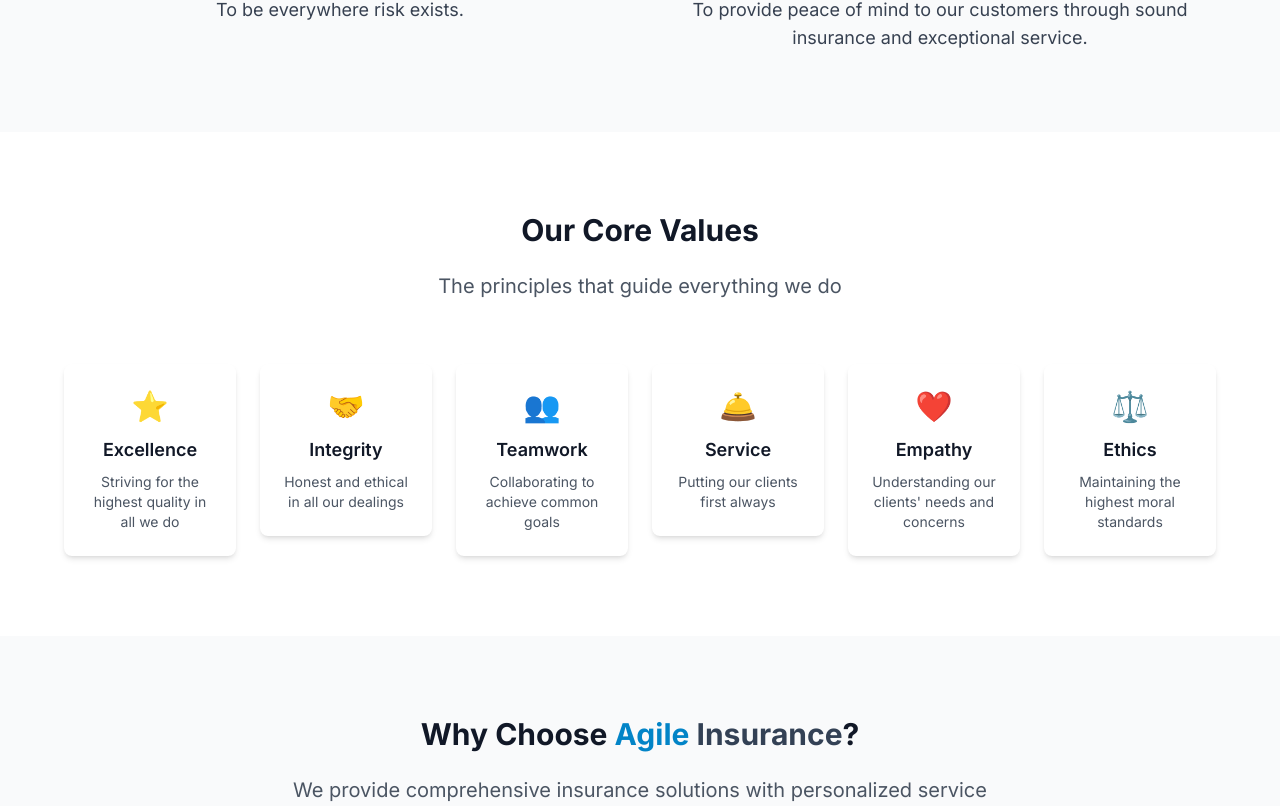
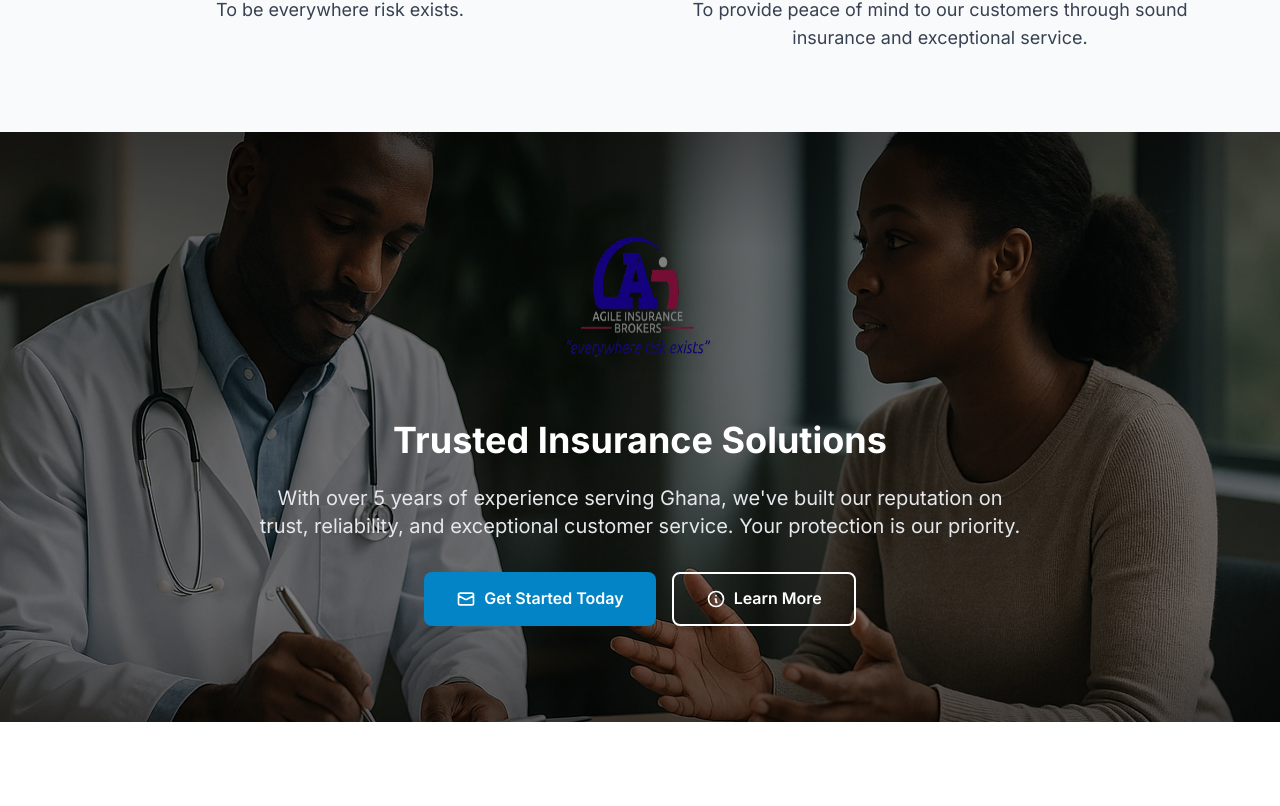
Before and after one commit to KakraGeek/AIB_V2, a React (Vite) app: page / in a window 1280 px wide. Shown: the part 1569-2375 px from the top of the page. Built offline with nearby package versions, Linux system fonts and the light colour scheme.

Commit message:
Add brand parallax section with logo overlay to home page

```diff
--- a/src/pages/Home.tsx
+++ b/src/pages/Home.tsx
@@ -65,6 +65,94 @@
           </div>
         </div>
       </section>
+
+      {/* Brand Parallax Section */}
+      <ScrollAnimation animation="fadeIn" delay={0.25}>
+        <section className="relative py-24 overflow-hidden">
+          {/* Fixed Background Image */}
+          <div
+            className="absolute inset-0 bg-cover bg-center bg-fixed"
+            style={{
+              backgroundImage: 'url(/images/parallax/banner_parallax_03.webp)',
+              backgroundAttachment: 'fixed'
+            }}
+          />
+
+          {/* Dark Overlay */}
+          <div className="absolute inset-0 bg-black bg-opacity-50" />
+
+          {/* Content with Logo Overlay */}
+          <div className="container-custom relative z-10">
+            <div className="text-center">
+              {/* Brand Logo */}
+              <motion.div
+                className="mb-8"
+                initial={{ opacity: 0, scale: 0.8 }}
+                animate={{ opacity: 1, scale: 1 }}
+                transition={{ duration: 0.8, delay: 0.3 }}
+              >
+                <img
+                  src="/images/logo.png"
+                  alt="Agile Insurance Brokers Ltd"
+                  className="w-32 h-32 md:w-40 md:h-40 mx-auto filter drop-shadow-lg"
+                />
+              </motion.div>
+
+              {/* Brand Message */}
+              <motion.h2
+                className="text-3xl md:text-4xl font-bold text-white mb-6"
+                initial={{ opacity: 0, y: 20 }}
+                animate={{ opacity: 1, y: 0 }}
+                transition={{ duration: 0.6, delay: 0.5 }}
+              >
+                Trusted Insurance Solutions
+              </motion.h2>
+
+              <motion.p
+                className="text-xl text-gray-200 mb-8 max-w-3xl mx-auto"
+                initial={{ opacity: 0, y: 20 }}
+                animate={{ opacity: 1, y: 0 }}
+                transition={{ duration: 0.6, delay: 0.7 }}
+              >
+                With over 5 years of experience serving Ghana, we've built our reputation on trust,
+                reliability, and exceptional customer service. Your protection is our priority.
+              </motion.p>
+
+              {/* Call to Action Buttons */}
+              <motion.div
+                className="flex flex-col sm:flex-row gap-4 justify-center"
+                initial={{ opacity: 0, y: 20 }}
+                animate={{ opacity: 1, y: 0 }}
+                transition={{ duration: 0.6, delay: 0.9 }}
+              >
+                <motion.a
+                  href="/contact"
+                  className="bg-primary-600 hover:bg-primary-700 text-white font-semibold py-3 px-8 rounded-lg transition-colors duration-200 inline-flex items-center justify-center space-x-2"
+                  whileHover={{ scale: 1.05, y: -2 }}
+                  whileTap={{ scale: 0.95 }}
+                >
+                  <svg className="w-5 h-5" fill="none" stroke="currentColor" viewBox="0 0 24 24">
+                    <path strokeLinecap="round" strokeLinejoin="round" strokeWidth={2} d="M3 8l7.89 4.26a2 2 0 002.22 0L21 8M5 19h14a2 2 0 002-2V7a2 2 0 00-2-2H5a2 2 0 00-2 2v10a2 2 0 002 2z" />
+                  </svg>
+                  <span>Get Started Today</span>
+                </motion.a>
+
+                <motion.a
+                  href="/about"
+                  className="border-2 border-white text-white hover:bg-white hover:text-primary-600 font-semibold py-3 px-8 rounded-lg transition-colors duration-200 inline-flex items-center justify-center space-x-2"
+                  whileHover={{ scale: 1.05, y: -2 }}
+                  whileTap={{ scale: 0.95 }}
+                >
+                  <svg className="w-5 h-5" fill="none" stroke="currentColor" viewBox="0 0 24 24">
+                    <path strokeLinecap="round" strokeLinejoin="round" strokeWidth={2} d="M13 16h-1v-4h-1m1-4h.01M21 12a9 9 0 11-18 0 9 9 0 0118 0z" />
+                  </svg>
+                  <span>Learn More</span>
+                </motion.a>
+              </motion.div>
+            </div>
+          </div>
+        </section>
+      </ScrollAnimation>
 
       {/* Core Values Section */}
       <ScrollAnimation animation="fadeIn" delay={0.3}>
```
